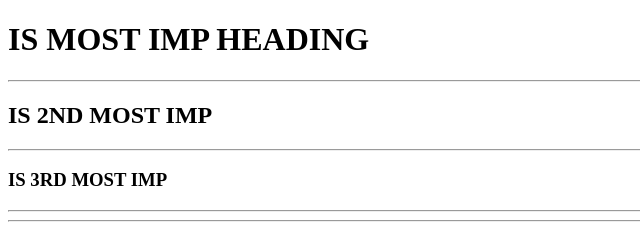
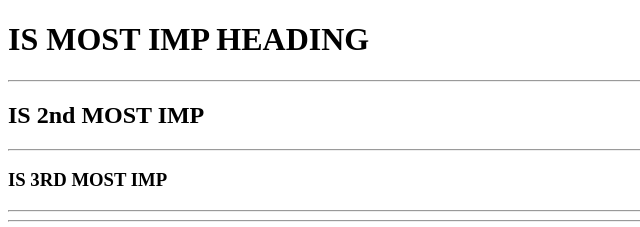
Before and after one commit to dheeraj25-git/first-repo, a plain HTML site: page index.html in a window 1280 px wide. Shown: the top 227 px of the page, 0-640 px from the left. Drawn offline with Linux system fonts and the light colour scheme; grey boxes are pictures that could not be loaded.

Commit message:
no changes

```diff
--- a/index.html
+++ b/index.html
@@ -4,11 +4,11 @@
         <p>
             <h1 title="Imma header1"> IS MOST IMP HEADING</h1>
             <hr>
-            <h2 title="Imma header2"> IS 2ND MOST IMP</h2>
+            <h2 title="Imma header2"> IS 2nd MOST IMP</h2>
             <hr>
             <h3 title="Imma header3"> IS 3RD MOST IMP</h3>
             <hr>
-            <a href="https://github.com/"Visit GitHub> </a>
+            <a href="https://github.com/" Visit GitHub> </a>
             <hr>
             <img src="https://cdn.mos.cms.futurecdn.net/ntFmJUZ8tw3ULD3tkBaAtf.jpg" width="300" height="300">
 
```
